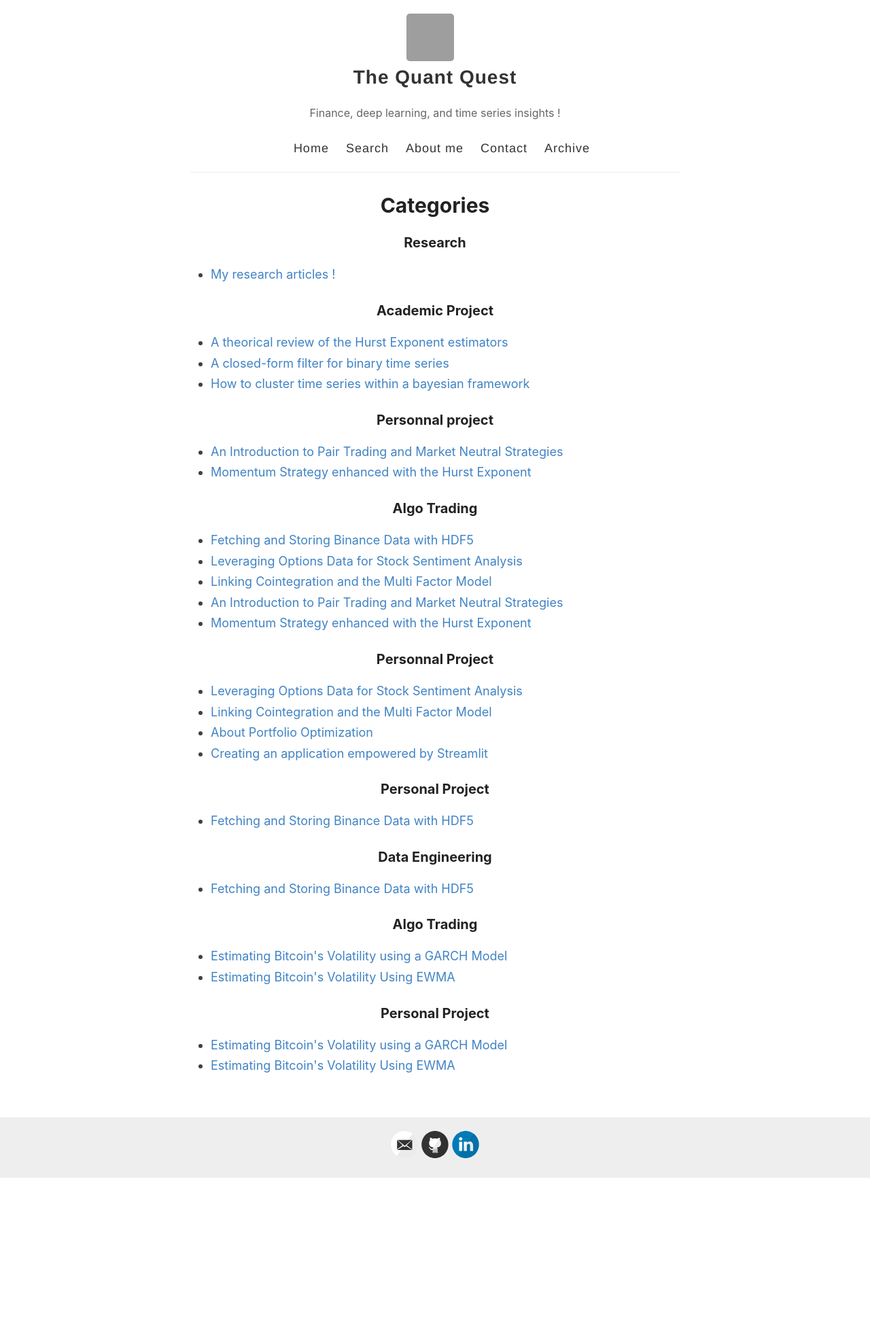
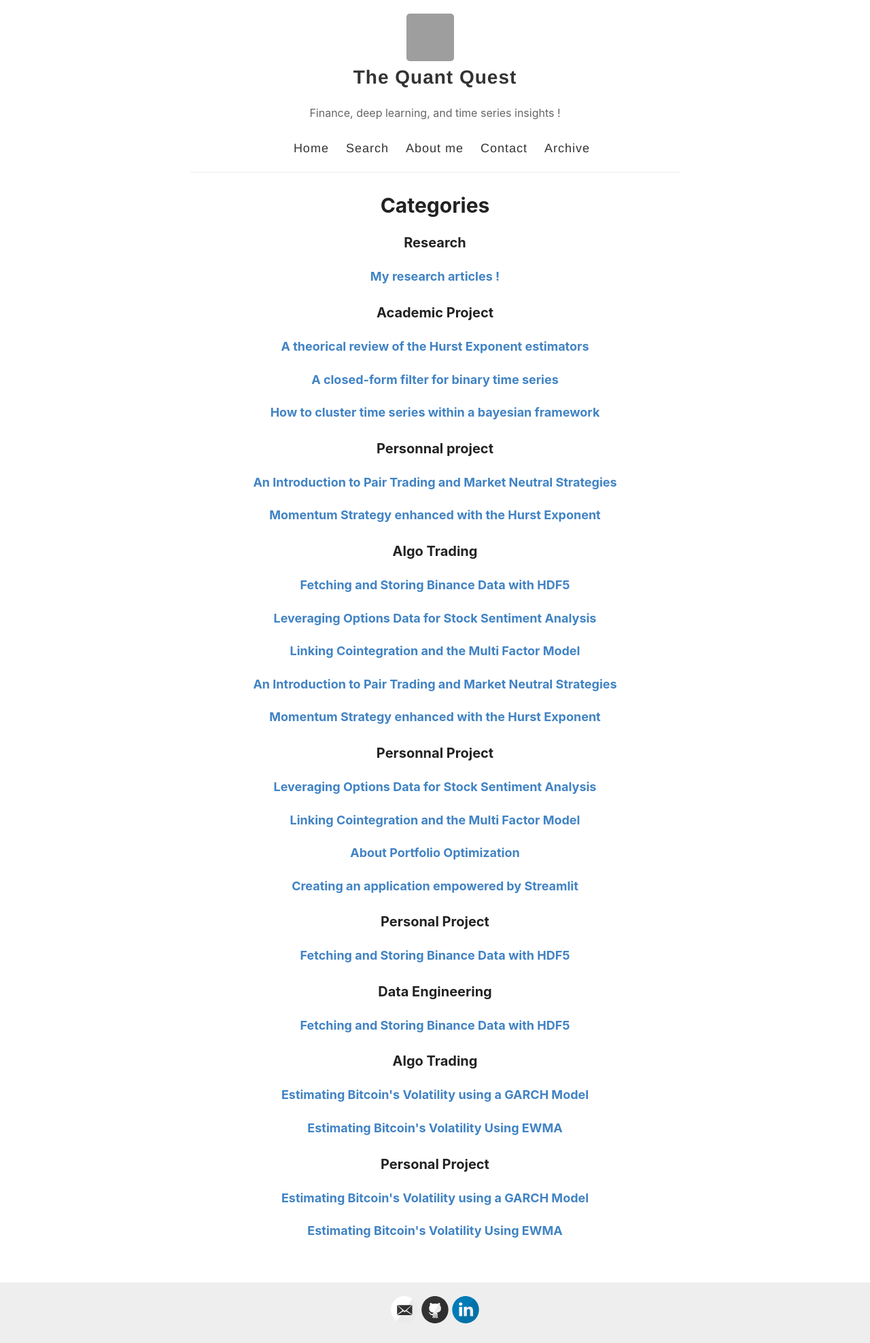
Before and after one commit to Zaltarba/blog, a Jekyll site: the page built from _pages/categories.md, in a window 1280 px wide. Shown: the whole page at 68% size. Built offline with Jekyll 4.4.1, drawn with Linux system fonts in a browser that asks for light colours; before the commit the page ends 1733 px from its top, so only the background shows below that.

Commit message:
Update categories.md

```diff
--- a/_pages/categories.md
+++ b/_pages/categories.md
@@ -4,31 +4,21 @@
 title: Categories
 ---
 
-<div id="categories">
-  {% for category in site.categories %}
-    {% assign category_name = category | first %}
-    <div class="category-group">
 
-      <!-- Anchor for each category -->
-      <a id="{{ category_name | slugize }}"></a>
+<div id="archives">
+{% for category in site.categories %}
+  <div class="archive-group">
+    {% capture category_name %}{{ category | first }}{% endcapture %}
+    <div id="#{{ category_name | slugize }}"></div>
+    <p></p>
 
-      <!-- Category Header -->
-      <h3 class="category-head">{{ category_name }}</h3>
-
-      <!-- Category Posts -->
-      <ul class="category-post-list">
-        {% for post in category.last %}
-          <li class="category-post-item">
-            <a href="{{ post.url | prepend: site.baseurl }}">
-              {% if post.title %}
-                {{ post.title }}
-              {% else %}
-                {{ post.excerpt | strip_html }}
-              {% endif %}
-            </a>
-          </li>
-        {% endfor %}
-      </ul>
-    </div>
-  {% endfor %}
+    <h3 class="category-head">{{ category_name }}</h3>
+    <a name="{{ category_name | slugize }}"></a>
+    {% for post in site.categories[category_name] %}
+    <article class="archive-item">
+      <h4><a href="{{ site.baseurl }}{{ post.url }}">{% if post.title and post.title != "" %}{{post.title}}{% else %}{{post.excerpt |strip_html}}{%endif%}</a></h4>
+    </article>
+    {% endfor %}
+  </div>
+{% endfor %}
 </div>
```
